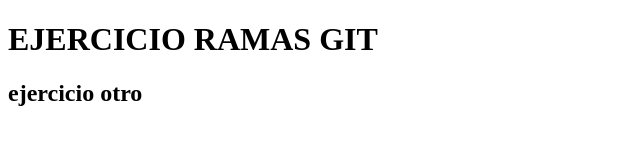
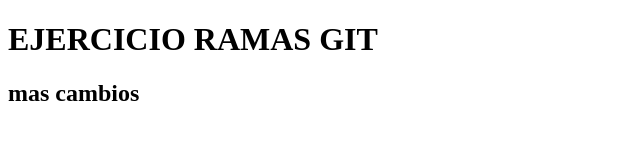
Before and after one commit to emeder0s/ejercicioTallerGit, a plain HTML site: page index.html in a window 1280 px wide. Shown: the full height of the page, 0-640 px from the left. Drawn offline with Linux system fonts and the light colour scheme.

Commit message:
segundo cambio

```diff
--- a/index.html
+++ b/index.html
@@ -8,6 +8,6 @@
 </head>
 <body>
      <h1>EJERCICIO RAMAS GIT</h1>
-     <h2>ejercicio otro</h2>
+     <h2>mas cambios</h2>
 </body>
 </html>
```
